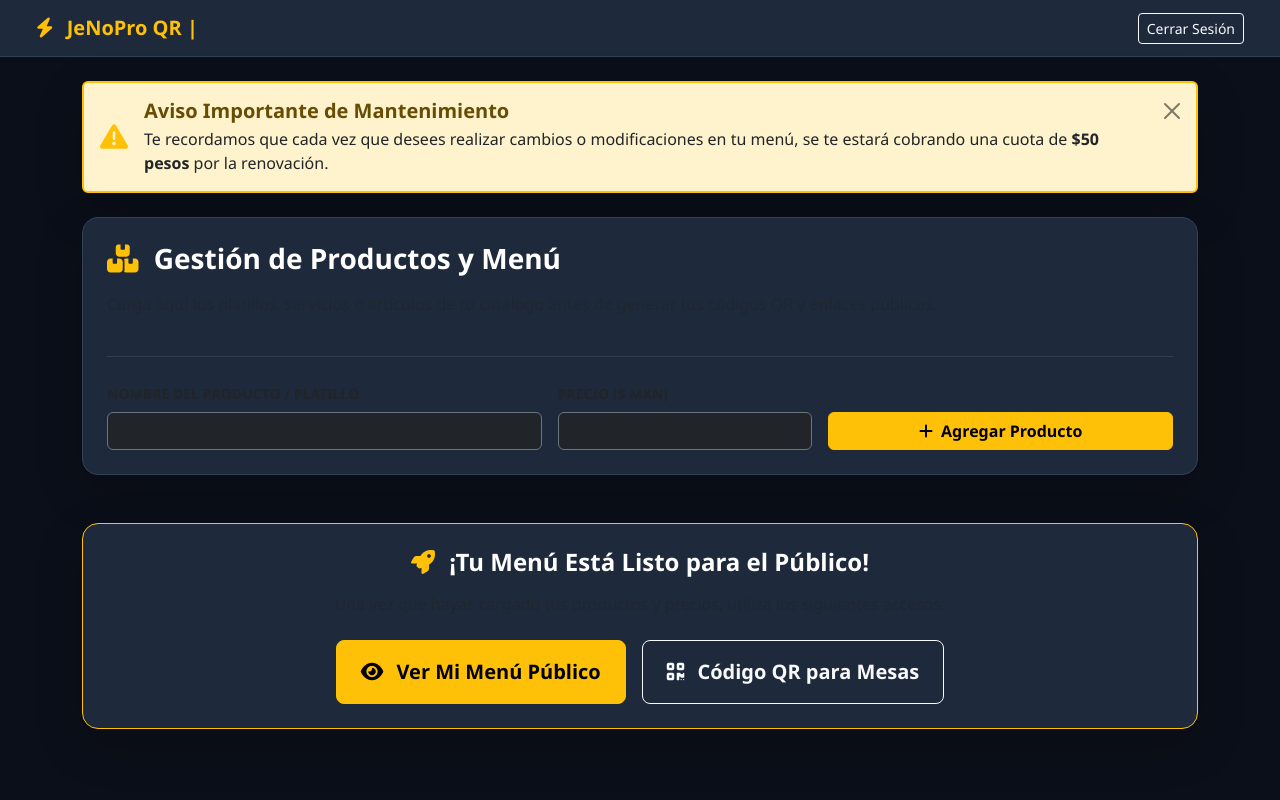
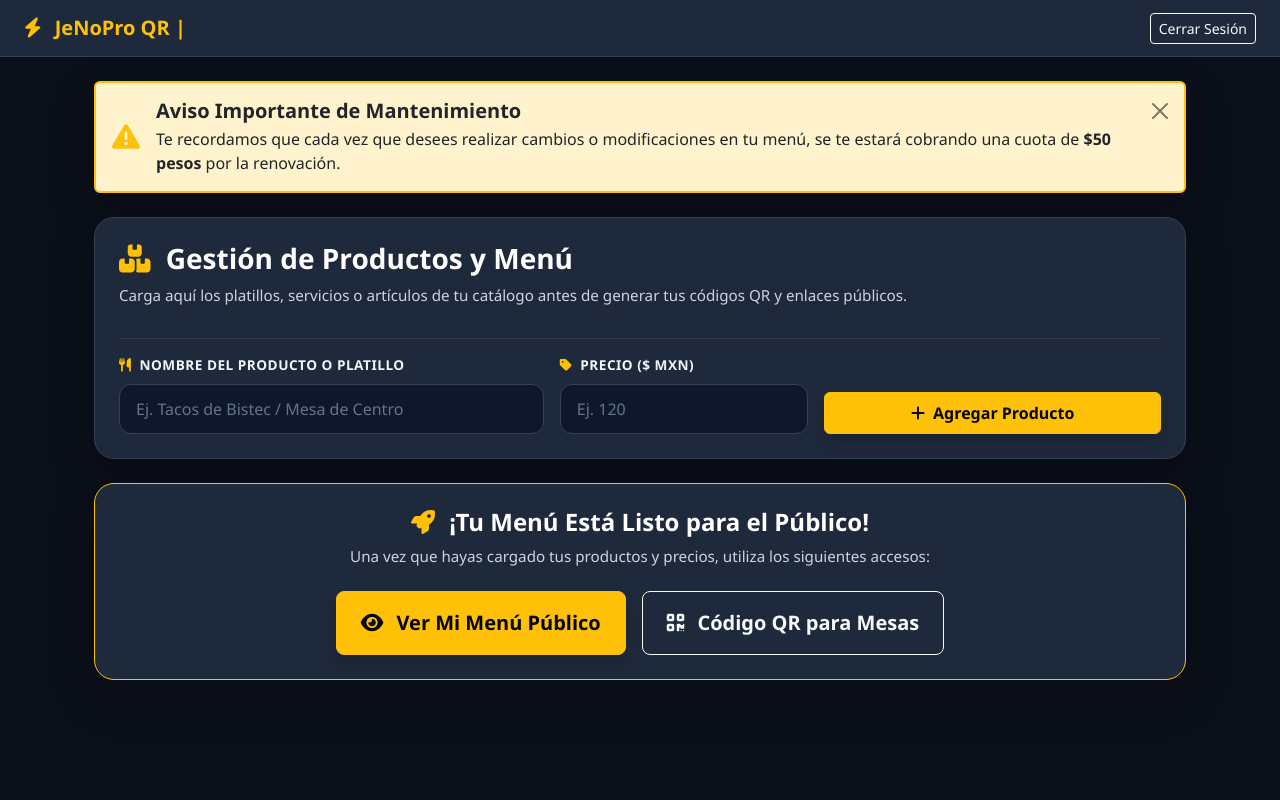
Before and after one commit to Jensau7/qr-expres-jenopro, a Flask app: page /panel in a window 1280 px wide. Run offline with Flask 3, Linux system fonts and the light colour scheme; the visitor is signed in with stand-in values (Sample User, id 1).

Commit message:
Update panel.html

```diff
--- a/templates/panel.html
+++ b/templates/panel.html
@@ -13,6 +13,7 @@
             font-family: 'Segoe UI', system-ui, -apple-system, sans-serif;
             min-height: 100vh;
             padding-bottom: 50px;
+            overflow-x: hidden;
         }
         .navbar-custom {
             background: #1e293b;
@@ -21,15 +22,46 @@
         .card-custom {
             background-color: #1e293b;
             border: 1px solid #334155;
-            border-radius: 16px;
+            border-radius: 20px;
+            width: 100%;
+            margin-left: auto;
+            margin-right: auto;
+        }
+        .form-label-custom {
+            color: #f1f5f9 !important;
+            font-size: 0.85rem;
+            font-weight: 700;
+            letter-spacing: 0.5px;
+            text-transform: uppercase;
+            margin-bottom: 8px;
+            display: block;
+        }
+        .text-muted-custom {
+            color: #cbd5e1 !important;
+            font-size: 0.95rem;
+        }
+        .form-control-custom {
+            background-color: #0f172a !important;
+            border: 1px solid #334155 !important;
+            color: #ffffff !important;
+            padding: 12px 16px;
+            border-radius: 12px;
+            font-size: 1rem;
+        }
+        .form-control-custom::placeholder {
+            color: #64748b !important;
+        }
+        .form-control-custom:focus {
+            border-color: #f59e0b !important;
+            box-shadow: 0 0 0 3px rgba(245, 158, 11, 0.25) !important;
         }
     </style>
 </head>
 <body>
 
     <!-- Barra de Navegación Superior -->
-    <nav class="navbar navbar-expand-lg navbar-dark navbar-custom px-4 mb-4">
-        <div class="container-fluid">
+    <nav class="navbar navbar-expand-lg navbar-dark navbar-custom px-3 px-md-4 mb-4">
+        <div class="container-fluid px-0">
             <a class="navbar-brand fw-bold text-warning" href="#">
                 <i class="fa-solid fa-bolt me-2"></i> JeNoPro QR | {{ usuario.nombre }}
             </a>
@@ -39,7 +71,7 @@
         </div>
     </nav>
 
-    <div class="container">
+    <div class="container px-3 px-md-4">
 
         <!-- ALERTA DE POLÍTICA DE ACTUALIZACIÓN AL INICIAR SESIÓN -->
         {% if session.get('mostrar_aviso') %}
@@ -47,7 +79,7 @@
             <div class="d-flex align-items-center">
                 <i class="fa-solid fa-triangle-exclamation fs-3 me-3 text-warning"></i>
                 <div>
-                    <h5 class="alert-heading fw-bold mb-1">Aviso Importante de Mantenimiento</h5>
+                    <h5 class="alert-heading fw-bold mb-1 text-dark">Aviso Importante de Mantenimiento</h5>
                     <p class="mb-0 text-dark">Te recordamos que cada vez que desees realizar cambios o modificaciones en tu menú, se te estará cobrando una cuota de <strong>$50 pesos</strong> por la renovación.</p>
                 </div>
             </div>
@@ -59,23 +91,22 @@
         <div class="row g-4">
             <div class="col-12">
                 <div class="card card-custom p-4 shadow-lg">
-                    <h3 class="text-white fw-bold mb-3"><i class="fa-solid fa-boxes-stacked text-warning me-2"></i> Gestión de Productos y Menú</h3>
-                    <p class="text-muted">Carga aquí los platillos, servicios o artículos de tu catálogo antes de generar tus códigos QR y enlaces públicos.</p>
+                    <h3 class="text-white fw-bold mb-2"><i class="fa-solid fa-boxes-stacked text-warning me-2"></i> Gestión de Productos y Menú</h3>
+                    <p class="text-muted-custom mb-3">Carga aquí los platillos, servicios o artículos de tu catálogo antes de generar tus códigos QR y enlaces públicos.</p>
 
-                    <!-- Formulario o tabla de productos de tu panel actual -->
-                    <hr class="border-secondary my-4">
+                    <hr class="border-secondary my-3">
 
                     <form action="/agregar_producto" method="POST" class="row g-3">
-                        <div class="col-md-5">
-                            <label class="form-label small fw-bold text-uppercase">Nombre del Producto / Platillo</label>
-                            <input type="text" name="nombre_prod" class="form-control bg-dark text-white border-secondary" placeholder="Ej. Tacos de Bistec / Mesa de Centro" required>
+                        <div class="col-12 col-md-5">
+                            <label class="form-label-custom"><i class="fa-solid fa-utensils text-warning me-1"></i> NOMBRE DEL PRODUCTO O PLATILLO</label>
+                            <input type="text" name="nombre_prod" class="form-control form-control-custom" placeholder="Ej. Tacos de Bistec / Mesa de Centro" required>
                         </div>
-                        <div class="col-md-3">
-                            <label class="form-label small fw-bold text-uppercase">Precio ($ MXN)</label>
-                            <input type="number" name="precio" class="form-control bg-dark text-white border-secondary" placeholder="Ej. 120" required>
+                        <div class="col-12 col-md-3">
+                            <label class="form-label-custom"><i class="fa-solid fa-tag text-warning me-1"></i> PRECIO ($ MXN)</label>
+                            <input type="number" name="precio" class="form-control form-control-custom" placeholder="Ej. 120" required>
                         </div>
-                        <div class="col-md-4 d-flex align-items-end">
-                            <button type="submit" class="btn btn-warning w-100 fw-bold">
+                        <div class="col-12 col-md-4 d-flex align-items-end">
+                            <button type="submit" class="btn btn-warning w-100 fw-bold py-2 shadow">
                                 <i class="fa-solid fa-plus me-1"></i> Agregar Producto
                             </button>
                         </div>
@@ -84,13 +115,13 @@
             </div>
         </div>
 
-        <!-- SECCIÓN FINAL: ACCESOS DIRECTOS DEL MENÚ Y QR (Ubicados al final para asegurar el flujo correcto) -->
-        <div class="card card-custom mt-5 p-4 text-center shadow-lg border-warning">
-            <h4 class="text-white fw-bold mb-3"><i class="fa-solid fa-rocket text-warning me-2"></i> ¡Tu Menú Está Listo para el Público!</h4>
-            <p class="text-muted mb-4">Una vez que hayas cargado tus productos y precios, utiliza los siguientes accesos:</p>
+        <!-- SECCIÓN FINAL: ACCESOS DIRECTOS DEL MENÚ Y QR (Centrada y Receptiva) -->
+        <div class="card card-custom mt-4 p-4 text-center shadow-lg border-warning">
+            <h4 class="text-white fw-bold mb-2"><i class="fa-solid fa-rocket text-warning me-2"></i> ¡Tu Menú Está Listo para el Público!</h4>
+            <p class="text-muted-custom mb-4">Una vez que hayas cargado tus productos y precios, utiliza los siguientes accesos:</p>
 
-            <div class="d-flex flex-wrap justify-content-center gap-3">
-                <a href="/menu/{{ usuario.id }}" target="_blank" class="btn btn-warning btn-lg fw-bold px-4 py-3">
+            <div class="d-grid gap-3 d-md-flex justify-content-md-center">
+                <a href="/menu/{{ usuario.id }}" target="_blank" class="btn btn-warning btn-lg fw-bold px-4 py-3 shadow">
                     <i class="fa-solid fa-eye me-2"></i> Ver Mi Menú Público
                 </a>
                 <a href="/qr/{{ usuario.id }}" target="_blank" class="btn btn-outline-light btn-lg fw-bold px-4 py-3">
```
